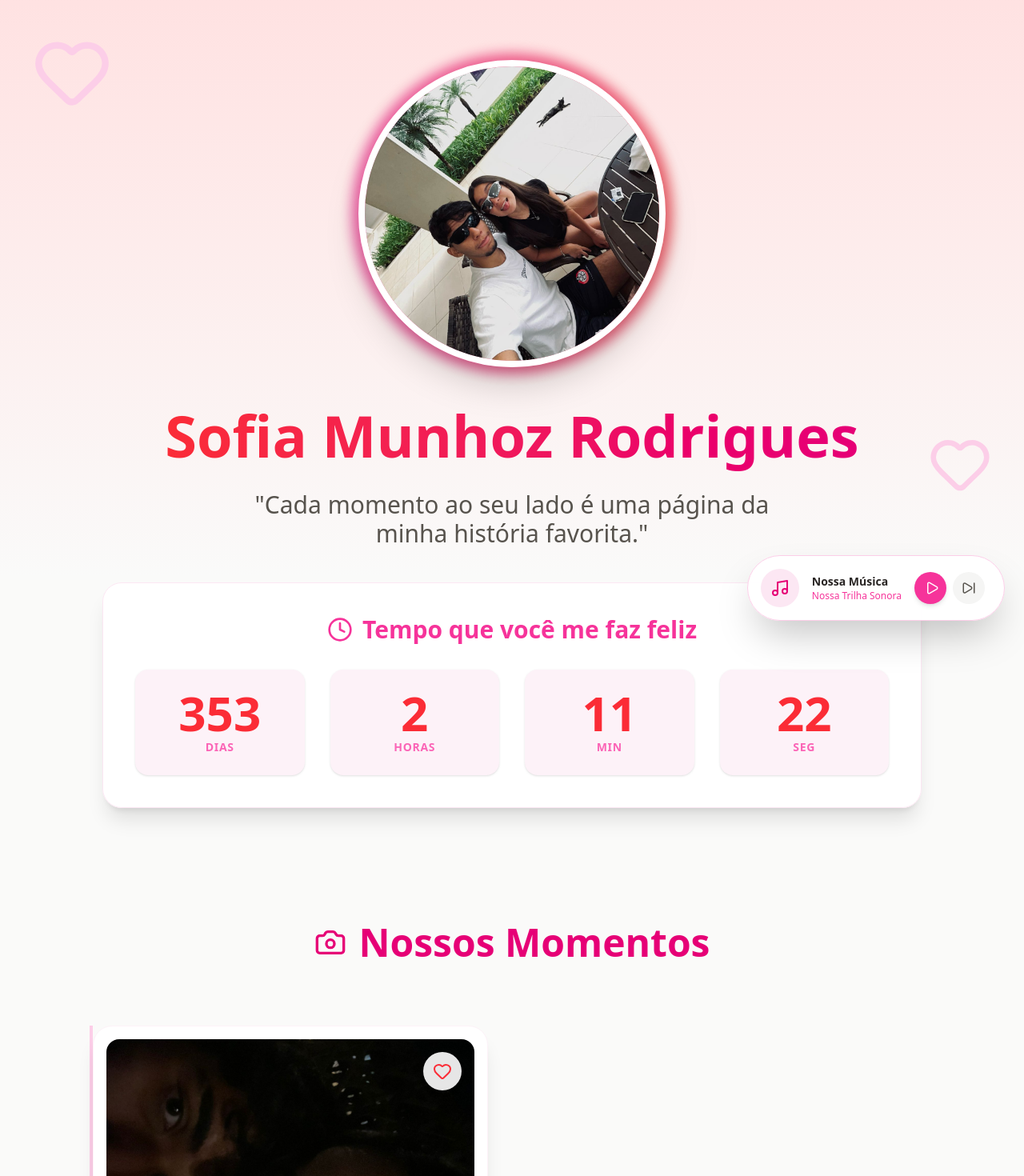
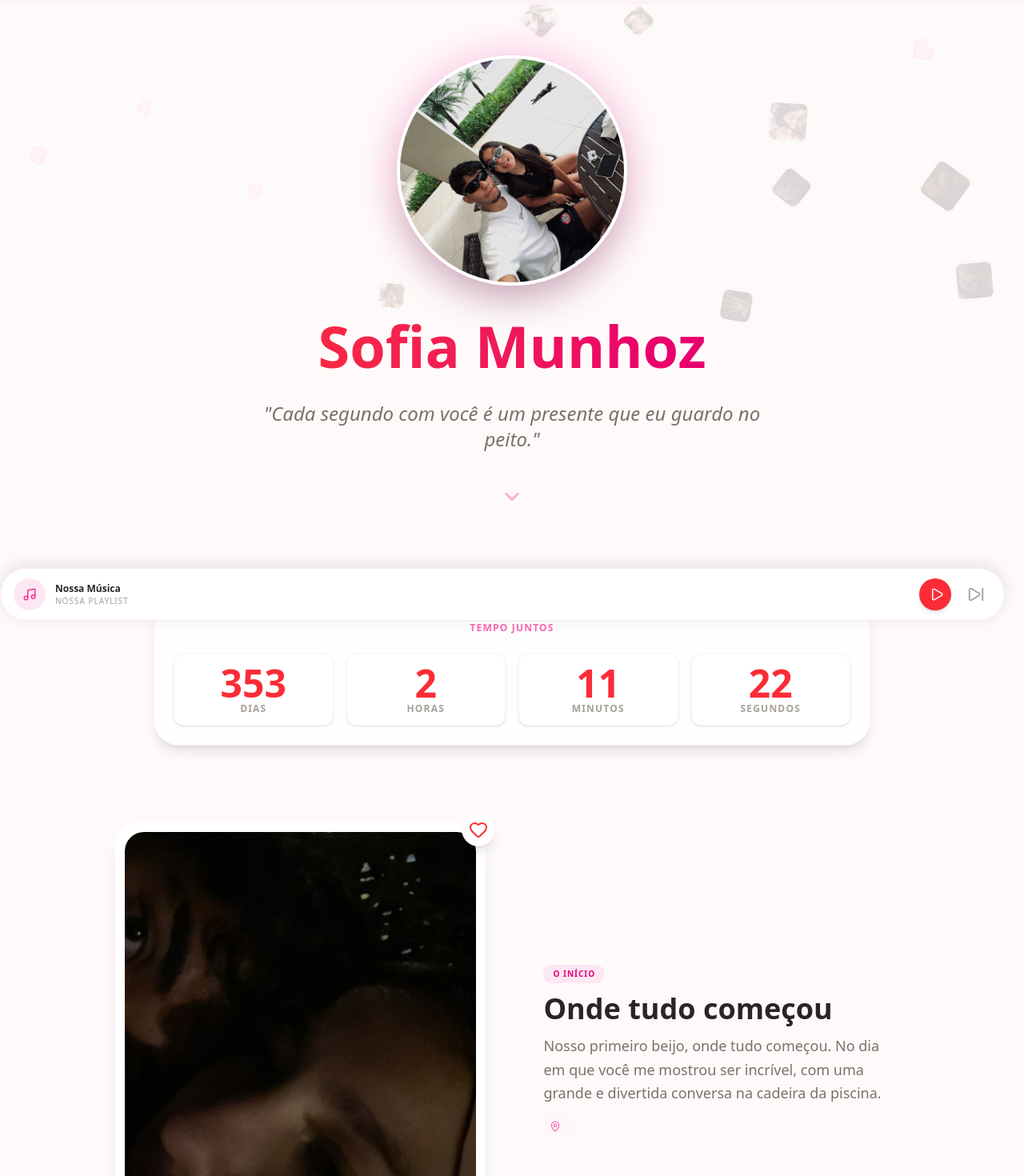
Before and after one commit to Kazo-Kanojo/projeto_namorada, a React (Vite) app: page / in a window 1280 px wide. Shown: the top 1470 px of the page at 80% size. Built offline with nearby package versions, Linux system fonts and the light colour scheme.

Commit message:
alteradno o ux de algumas coisas

```diff
--- a/src/App.jsx
+++ b/src/App.jsx
@@ -1,17 +1,18 @@
-import { useState, useEffect, useRef } from 'react'
-import { Heart, Trophy, Music, Play, Pause, SkipForward, Clock, Camera,  ChevronLeft } from 'lucide-react'
+import { useState, useEffect, useRef, useMemo } from 'react'
+import { Heart, Music, Play, Pause, SkipForward, Clock, Camera, ChevronLeft, Sparkles, MapPin } from 'lucide-react'
 
 // --- CONFIGURAÇÕES DO CASAL ---
 const DATA_INICIO_NAMORO = new Date("2025-02-16T00:00:00");
 
-// 2. Playlist de músicas
 const PLAYLIST = [
   { title: "Nossa Música", url: "/musica1.mp3" },
   { title: "Obrigado por me esperar", url: "/musica2.mp3" },
   { title: "Te amo", url: "/musica3.mp3" }
 ];
 
-// 3. Dados da Jornada
+
+
+
 const JORNADA = [
   {
     data: "O Início",
@@ -85,234 +86,297 @@ const JORNADA = [
   },
 ];
 
+// Componente de Chuva Otimizado para Mobile
+const RainEffect = ({ images }) => {
+  const particles = useMemo(() => {
+    return [...Array(12)].map((_, i) => ({
+      id: i,
+      left: `${Math.random() * 100}%`,
+      delay: `${Math.random() * 5}s`,
+      duration: `${10 + Math.random() * 10}s`,
+      size: Math.random() * (50 - 30) + 30, // Tamanho menor no mobile
+      img: images[i % images.length].foto,
+      type: i % 3 === 0 ? 'heart' : 'photo'
+    }));
+  }, [images]);
+
+  return (
+    <div className="fixed inset-0 pointer-events-none overflow-hidden z-0">
+      {particles.map(p => (
+        <div
+          key={p.id}
+          className="absolute animate-fall opacity-15"
+          style={{
+            left: p.left,
+            animationDelay: p.delay,
+            animationDuration: p.duration,
+            top: '-100px'
+          }}
+        >
+          {p.type === 'heart' ? (
+            <Heart size={p.size / 1.5} className="text-pink-300 fill-pink-200" />
+          ) : (
+            <img
+              src={p.img}
+              style={{ width: p.size, height: p.size }}
+              className="rounded-lg object-cover border border-white shadow-sm"
+              alt=""
+            />
+          )}
+        </div>
+      ))}
+    </div>
+  );
+};
+
 function App() {
   const [tempoJuntos, setTempoJuntos] = useState({ dias: 0, horas: 0, minutos: 0, segundos: 0 });
   const [isPlaying, setIsPlaying] = useState(false);
   const [currentSongIndex, setCurrentSongIndex] = useState(0);
   const audioRef = useRef(new Audio(PLAYLIST[0].url));
-  const [noButtonPos, setNoButtonPos] = useState({ top: '0', left: '0', position: 'static' });
+  const [noButtonPos, setNoButtonPos] = useState({ top: 'auto', left: 'auto', position: 'relative' });
   const [aceitou, setAceitou] = useState(false);
+  const [scrollProgress, setScrollProgress] = useState(0);
 
-  // Efeito do Contador
+  useEffect(() => {
+    const handleScroll = () => {
+      const totalScroll = document.documentElement.scrollHeight - window.innerHeight;
+      const currentProgress = (window.scrollY / totalScroll) * 100;
+      setScrollProgress(currentProgress);
+    };
+    window.addEventListener("scroll", handleScroll);
+    return () => window.removeEventListener("scroll", handleScroll);
+  }, []);
+
   useEffect(() => {
     const timer = setInterval(() => {
       const agora = new Date();
       const diferenca = agora - DATA_INICIO_NAMORO;
-      const dias = Math.floor(diferenca / (1000 * 60 * 60 * 24));
-      const horas = Math.floor((diferenca / (1000 * 60 * 60)) % 24);
-      const minutos = Math.floor((diferenca / 1000 / 60) % 60);
-      const segundos = Math.floor((diferenca / 1000) % 60);
-      setTempoJuntos({ dias, horas, minutos, segundos });
+      setTempoJuntos({
+        dias: Math.floor(diferenca / (1000 * 60 * 60 * 24)),
+        horas: Math.floor((diferenca / (1000 * 60 * 60)) % 24),
+        minutos: Math.floor((diferenca / 1000 / 60) % 60),
+        segundos: Math.floor((diferenca / 1000) % 60)
+      });
     }, 1000);
     return () => clearInterval(timer);
   }, []);
 
-  // Controle de Música
-  useEffect(() => {
-    audioRef.current.src = PLAYLIST[currentSongIndex].url;
-    if (isPlaying) {
-      audioRef.current.play().catch(e => console.log("Clique para tocar"));
-    }
-  }, [currentSongIndex]);
-
   const togglePlay = () => {
-    if (isPlaying) {
-      audioRef.current.pause();
+    if(isPlaying) {
+        audioRef.current.pause();
     } else {
-      audioRef.current.play();
+        audioRef.current.play().catch(e => console.log("Interação necessária"));
     }
     setIsPlaying(!isPlaying);
   };
 
   const nextSong = () => {
+    setIsPlaying(false);
     setCurrentSongIndex((prev) => (prev + 1) % PLAYLIST.length);
+    setTimeout(() => {
+        audioRef.current.src = PLAYLIST[(currentSongIndex + 1) % PLAYLIST.length].url;
+        audioRef.current.play();
+        setIsPlaying(true);
+    }, 100);
   };
 
-  // Botão fujão
   const fogeBotao = (e) => {
-    const x = Math.random() * (window.innerWidth - 150);
-    const y = Math.random() * (window.innerHeight - 150);
-    setNoButtonPos({ position: 'absolute', top: `${y}px`, left: `${x}px` });
+    // Cálculo seguro para mobile (evita sair da tela)
+    const buttonWidth = 100;
+    const buttonHeight = 50;
+    const maxWidth = window.innerWidth - buttonWidth - 20;
+    const maxHeight = window.innerHeight - buttonHeight - 20;
+
+    const x = Math.max(20, Math.random() * maxWidth);
+    const y = Math.max(20, Math.random() * maxHeight);
+
+    setNoButtonPos({ position: 'fixed', top: `${y}px`, left: `${x}px`, zIndex: 50 });
   };
 
   if (aceitou) {
     return (
-      <div className="min-h-screen flex flex-col items-center justify-center bg-pink-100 text-center p-6 animate-fade-in">
-        <h1 className="text-4xl md:text-6xl font-bold text-red-600 mb-6 animate-bounce">EU TE AMO MUITO! ❤️</h1>
-        <p className="text-xl md:text-2xl text-pink-800 mb-8 max-w-lg">Prometo te fazer a mulher mais feliz do mundo, todos os dias.</p>
-        <div className="relative group">
-             <img src="/foto_favorita.jpeg" alt="Nós" className="w-72 h-72 md:w-96 md:h-96 object-cover rounded-full border-8 border-white shadow-2xl transform group-hover:scale-105 transition duration-500" />
-             <Heart className="absolute bottom-4 right-10 text-red-500 fill-red-500 w-16 h-16 md:w-24 md:h-24 animate-ping" />
-
+      <div className="min-h-screen flex flex-col items-center justify-center bg-pink-50 text-center p-4 animate-in fade-in duration-700">
+        <h1 className="text-4xl md:text-6xl font-bold text-red-600 mb-6 animate-bounce">PARA SEMPRE NÓS! ❤️</h1>
+        <p className="text-stone-600 mb-8 max-w-md">Prometo te fazer a mulher mais feliz desse mundo.</p>
+        <div className="relative">
+          <img src="/foto_favorita.jpeg" className="w-64 h-64 md:w-96 md:h-96 object-cover rounded-full border-8 border-white shadow-2xl" />
+          <Sparkles className="absolute -top-4 -right-4 text-yellow-400 animate-pulse" size={40} />
         </div>
-        <div>
-          <button className='h-15 cursor-pointer'>
-            <ChevronLeft size={50}
-            onClick={() =>{setAceitou(false)}}/>
-          </button>
-        </div>
+        <button onClick={() => setAceitou(false)} className="mt-12 px-6 py-2 rounded-full bg-white shadow-md text-pink-500 flex items-center gap-2 hover:bg-pink-50 transition-colors">
+          <ChevronLeft size={20} /> Rever nossa história
+        </button>
       </div>
     );
   }
 
   return (
-    <div className="min-h-screen bg-stone-50 text-stone-800 font-sans pb-24 overflow-x-hidden">
+    <div className="min-h-screen bg-[#fffafa] text-stone-800 font-sans selection:bg-pink-100 overflow-x-hidden pb-24">
 
-      {/* --- HERO SECTION --- */}
-      <header className="flex flex-col items-center justify-center min-h-[90vh] bg-gradient-to-b from-red-100 to-stone-50 p-4 relative overflow-hidden">
-        {/* Decoração de fundo */}
-        <div className="absolute top-10 left-10 text-pink-200 animate-pulse hidden md:block"><Heart size={100} /></div>
-        <div className="absolute bottom-20 right-10 text-pink-200 animate-bounce delay-700 hidden md:block"><Heart size={80} /></div>
+      {/* BARRA DE PROGRESSO */}
+      <div className="fixed top-0 left-0 w-full h-1.5 z-[100] bg-pink-50">
+        <div
+          className="h-full bg-gradient-to-r from-red-400 to-pink-500 transition-all duration-150"
+          style={{ width: `${scrollProgress}%` }}
+        />
+      </div>
 
-        <div className="relative z-10 group mt-10">
-          <div className="absolute -inset-2 bg-gradient-to-r from-pink-600 to-red-600 rounded-full blur opacity-60 group-hover:opacity-100 transition duration-1000 group-hover:duration-200"></div>
-          {/* AUMENTADO AQUI: w-64 h-64 no mobile, w-96 h-96 no desktop */}
-          <img
-            src="/foto_favorita.jpeg"
-            alt="Casal"
-            className="relative w-64 h-64 md:w-96 md:h-96 rounded-full object-cover border-8 border-white shadow-2xl transform transition duration-500 hover:scale-105"
-          />
+      <RainEffect images={JORNADA} />
+
+      {/* HERO SECTION */}
+      <header className="relative min-h-[90vh] flex flex-col items-center justify-center p-4 text-center">
+        <div className="z-10 space-y-6">
+          <div className="relative inline-block group">
+            <div className="absolute -inset-2 bg-pink-300 rounded-full blur-xl opacity-30 animate-pulse"></div>
+            <img
+              src="/foto_favorita.jpeg"
+              className="relative w-48 h-48 md:w-72 md:h-72 rounded-full object-cover border-4 border-white shadow-2xl transition-transform duration-500 hover:scale-105"
+            />
+          </div>
+          <h1 className="text-4xl md:text-7xl font-bold text-transparent bg-clip-text bg-gradient-to-r from-red-500 to-pink-600 px-2 leading-tight">
+            Sofia Munhoz
+          </h1>
+          <p className="text-base md:text-2xl text-stone-500 font-light italic max-w-xs md:max-w-2xl mx-auto">
+            "Cada segundo com você é um presente que eu guardo no peito."
+          </p>
+          <div className="pt-8 animate-bounce text-pink-300">
+            <ChevronLeft className="-rotate-90 mx-auto" size={30} />
+          </div>
         </div>
-
-        <h1 className="text-4xl md:text-7xl font-bold text-transparent bg-clip-text bg-gradient-to-r from-red-500 to-pink-600 mt-10 mb-6 text-center leading-tight">
-          Sofia Munhoz Rodrigues
-        </h1>
-        <p className="text-lg md:text-3xl text-stone-600 max-w-3xl text-center font-light px-4">
-          "Cada momento ao seu lado é uma página da minha história favorita."
-        </p>
       </header>
 
-      {/* --- CONTADOR --- */}
-      <section className="py-12 px-4 flex justify-center -mt-10 relative z-20">
-        <div className="bg-white/90 backdrop-blur-md p-6 md:p-10 rounded-3xl shadow-xl text-center border border-pink-100 max-w-5xl w-full">
-          <h2 className="text-2xl md:text-3xl font-semibold text-pink-500 mb-8 flex items-center justify-center gap-3">
-            <Clock className="animate-spin-slow w-8 h-8" /> Tempo que você me faz feliz
-          </h2>
-          <div className="grid grid-cols-2 md:grid-cols-4 gap-4 md:gap-8 text-stone-700">
-            <div className="bg-pink-50 p-6 rounded-2xl shadow-sm transform hover:-translate-y-1 transition"><span className="text-3xl md:text-6xl font-bold text-red-500 block">{tempoJuntos.dias}</span><span className="text-xs md:text-sm uppercase tracking-wider font-bold text-pink-400">Dias</span></div>
-            <div className="bg-pink-50 p-6 rounded-2xl shadow-sm transform hover:-translate-y-1 transition"><span className="text-3xl md:text-6xl font-bold text-red-500 block">{tempoJuntos.horas}</span><span className="text-xs md:text-sm uppercase tracking-wider font-bold text-pink-400">Horas</span></div>
-            <div className="bg-pink-50 p-6 rounded-2xl shadow-sm transform hover:-translate-y-1 transition"><span className="text-3xl md:text-6xl font-bold text-red-500 block">{tempoJuntos.minutos}</span><span className="text-xs md:text-sm uppercase tracking-wider font-bold text-pink-400">Min</span></div>
-            <div className="bg-pink-50 p-6 rounded-2xl shadow-sm transform hover:-translate-y-1 transition"><span className="text-3xl md:text-6xl font-bold text-red-500 block">{tempoJuntos.segundos}</span><span className="text-xs md:text-sm uppercase tracking-wider font-bold text-pink-400">Seg</span></div>
+      {/* CONTADOR - Grid Responsivo (2x2 Mobile, 4x1 Desktop) */}
+      <section className="py-8 px-4 relative z-10">
+        <div className="max-w-4xl mx-auto bg-white/80 backdrop-blur-md p-6 rounded-[2rem] shadow-lg border border-pink-50">
+          <h2 className="text-center text-xs font-bold uppercase tracking-widest text-pink-400 mb-6">Tempo juntos</h2>
+          <div className="grid grid-cols-2 md:grid-cols-4 gap-4">
+            {Object.entries(tempoJuntos).map(([unit, value]) => (
+              <div key={unit} className="text-center bg-white p-3 rounded-xl shadow-sm border border-pink-50">
+                <div className="text-2xl md:text-5xl font-bold text-red-500">{value}</div>
+                <div className="text-[10px] md:text-xs uppercase tracking-widest font-bold text-stone-400">{unit}</div>
+              </div>
+            ))}
           </div>
         </div>
       </section>
 
-      {/* --- NOSSA JORNADA (TIMELINE COM FOTOS GRANDES) --- */}
-      <section className="max-w-6xl mx-auto py-24 px-4 md:px-8">
-        <h2 className="text-4xl md:text-5xl font-bold text-center text-pink-600 mb-20 flex items-center justify-center gap-4">
-          <Camera className="w-10 h-10" /> Nossos Momentos
-        </h2>
+      {/* JORNADA - Layout Coluna Única (Mobile First) */}
+      <section className="max-w-5xl mx-auto py-16 px-4 space-y-20 relative z-10">
+        {JORNADA.map((item, index) => (
+          // No mobile: sempre coluna. No desktop (md): alterna lados
+          <div key={index} className={`flex flex-col ${index % 2 === 0 ? 'md:flex-row' : 'md:flex-row-reverse'} items-center gap-6 md:gap-16`}>
 
-        <div className="relative border-l-4 border-pink-200 ml-4 md:ml-1/2 space-y-20">
-          {JORNADA.map((item, index) => (
-            <div key={index} className={`relative pl-8 md:pl-0 flex flex-col md:flex-row items-center ${index % 2 === 0 ? 'md:flex-row-reverse' : ''} gap-10 group`}>
-
-              {/* Marcador da Timeline */}
-              <div className="absolute left-[-14px] md:left-1/2 md:ml-[-14px] bg-white border-4 border-pink-500 w-7 h-7 rounded-full z-10 group-hover:scale-150 transition-transform duration-300 shadow-md"></div>
-
-              <div className="hidden md:block w-1/2"></div>
-
-              {/* Card de Conteúdo */}
-              <div className="bg-white p-4 rounded-3xl shadow-xl border border-pink-50 hover:shadow-2xl transition-all duration-300 w-full md:w-[calc(50%-2.5rem)] hover:-translate-y-2 flex flex-col">
-
-                {/* Área da Foto - AUMENTADA */}
-                {/* h-64 no mobile, h-96 no desktop */}
-                <div className="relative h-64 md:h-96 w-full overflow-hidden rounded-2xl mb-6 bg-stone-100">
+            {/* Card da Foto */}
+            <div className="w-full md:w-1/2 group">
+              <div className="relative bg-white p-3 rounded-[2rem] shadow-xl transform transition duration-500 hover:scale-[1.02]">
+                <div className="aspect-[4/5] rounded-[1.5rem] overflow-hidden bg-stone-100">
                   <img
                     src={item.foto}
+                    className="w-full h-full object-cover"
                     alt={item.titulo}
-                    className="w-full h-full object-cover transition-transform duration-700 group-hover:scale-105"
-                    onError={(e) => {e.target.src = "https://via.placeholder.com/600x800?text=Foto+Aqui"}}
+                    loading="lazy"
                   />
-                  <div className="absolute top-4 right-4 bg-white/90 backdrop-blur-sm p-3 rounded-full shadow-md">
-                    {item.icone}
-                  </div>
                 </div>
-
-                <div className="px-2 pb-2">
-                  <div className="flex items-center gap-3 mb-3">
-                    <span className="text-sm font-bold text-white bg-pink-400 px-4 py-1 rounded-full shadow-sm">{item.data}</span>
-                  </div>
-                  <h3 className="text-2xl md:text-3xl font-bold text-stone-800 mb-3">{item.titulo}</h3>
-                  <p className="text-stone-600 text-base md:text-lg leading-relaxed">{item.descricao}</p>
+                <div className="absolute -top-3 -right-3 bg-white p-2 rounded-full shadow-lg border border-pink-50">
+                  {item.icone}
                 </div>
               </div>
             </div>
-          ))}
+
+            {/* Textos */}
+            <div className="w-full md:w-1/2 text-center md:text-left space-y-3 px-2">
+              <div className="flex flex-col md:flex-row items-center md:items-start gap-2">
+                <span className="bg-pink-100 text-pink-600 px-3 py-1 rounded-full text-[10px] font-bold uppercase tracking-widest">
+                    {item.data}
+                </span>
+              </div>
+              <h3 className="text-2xl md:text-4xl font-bold text-stone-800">{item.titulo}</h3>
+              <p className="text-sm md:text-lg text-stone-500 leading-relaxed font-light">{item.descricao}</p>
+              <div className="flex items-center justify-center md:justify-start gap-2 text-pink-400 text-xs italic bg-pink-50/50 p-2 rounded-lg inline-flex">
+                <MapPin size={14} /> <span>{item.detalhe}</span>
+              </div>
+            </div>
+
+          </div>
+        ))}
+      </section>
+
+      {/* O PEDIDO */}
+      <section className="min-h-[80vh] flex flex-col items-center justify-center px-4 relative z-10 bg-gradient-to-t from-pink-100 to-transparent">
+        <div className="bg-white/90 backdrop-blur-xl p-8 md:p-16 rounded-[2.5rem] shadow-2xl text-center max-w-2xl w-full border-2 border-white mb-20">
+          <Heart className="mx-auto mb-6 text-red-500 animate-pulse" size={50} />
+          <h2 className="text-2xl md:text-5xl font-bold text-stone-800 mb-10 leading-snug">
+            Sofia, aceita fazer de todos os meus dias os mais felizes?
+          </h2>
+
+          <div className="flex flex-col md:flex-row justify-center items-center gap-4 w-full">
+            <button
+              onClick={() => setAceitou(true)}
+              className="w-full md:w-auto px-10 py-4 bg-red-500 text-white text-lg font-bold rounded-xl shadow-lg hover:bg-red-600 hover:scale-105 transition-all active:scale-95"
+            >
+              SIM! ❤️
+            </button>
+            <button
+              onClick={fogeBotao}
+              onMouseEnter={fogeBotao}
+              style={{ position: noButtonPos.position, top: noButtonPos.top, left: noButtonPos.left, zIndex: noButtonPos.zIndex }}
+              className="w-full md:w-auto px-10 py-4 bg-stone-200 text-stone-500 text-lg font-medium rounded-xl hover:bg-stone-300 transition-all"
+            >
+              Não...
+            </button>
+          </div>
         </div>
       </section>
 
-      <section className="min-h-[40vh] flex flex-col items-center justify-center py-10 px-4 text-center">
-          <h1 className='text-3xl md:text-5xl font-bold text-pink-700 mb-6'>Esses são apenas alguns dos momentos...</h1>
-          <p className="text-xl text-stone-500 mb-8">Mas o melhor ainda está por vir.</p>
-          <Heart className='w-24 h-24 text-pink-500 animate-pulse'/>
-      </section>
+      {/* PLAYER MOBILE/DESKTOP */}
+      {/* Barra fixa no rodapé para mobile, flutuante para desktop */}
+      <div className="fixed bottom-0 left-0 w-full md:w-auto md:bottom-6 md:right-6 z-[100]">
+        <div className="bg-white/95 backdrop-blur-xl border-t md:border border-pink-100 p-3 md:rounded-full shadow-[0_-4px_20px_rgba(0,0,0,0.1)] flex items-center justify-between md:gap-4 px-6 md:px-4">
 
-      {/* --- O GRANDE PEDIDO --- */}
-      <section className="min-h-[80vh] flex flex-col items-center justify-center py-20 px-4 bg-gradient-to-t from-pink-200 via-pink-50 to-white relative overflow-hidden">
-        <div className="absolute inset-0 bg-[url('https://www.transparenttextures.com/patterns/hearts.png')] opacity-10"></div>
+          <div className="flex items-center gap-3 overflow-hidden">
+             <div className={`w-10 h-10 rounded-full bg-pink-100 flex items-center justify-center flex-shrink-0 ${isPlaying ? 'animate-spin-slow' : ''}`}>
+                <Music size={18} className="text-pink-500" />
+             </div>
+             <div className="flex flex-col max-w-[150px]">
+                <span className="text-xs font-bold text-stone-800 truncate">{PLAYLIST[currentSongIndex].title}</span>
+                <span className="text-[10px] text-stone-400 uppercase tracking-widest">Nossa Playlist</span>
+             </div>
+          </div>
 
-        <h2 className="text-4xl md:text-7xl font-bold text-red-500 mb-12 text-center drop-shadow-sm relative z-10">
-          Uma última pergunta...
-        </h2>
+          <div className="flex items-center gap-3">
+             <button onClick={togglePlay} className="w-10 h-10 flex items-center justify-center bg-red-500 text-white rounded-full shadow-md active:scale-90 transition-transform">
+               {isPlaying ? <Pause size={18} /> : <Play size={18} className="ml-1" />}
+             </button>
+             <button onClick={nextSong} className="text-stone-400 hover:text-red-500 p-2">
+               <SkipForward size={22} />
+             </button>
+          </div>
 
-        <div className="bg-white/90 backdrop-blur-md p-8 md:p-16 rounded-[3rem] shadow-2xl text-center max-w-3xl w-full border-4 border-pink-100 relative z-10">
-          <p className="text-3xl md:text-5xl text-stone-700 font-medium mb-16 leading-relaxed">
-            Sofia, você aceita <br/>
-            <span className="font-extrabold text-pink-600">namorar comigo</span>?
-          </p>
-
-          <div className="flex flex-col md:flex-row justify-center items-center gap-6 md:gap-12">
-            <button
-              onClick={() => setAceitou(true)}
-              className="w-full md:w-auto bg-green-500 hover:bg-green-600 text-white text-2xl font-bold py-6 px-16 rounded-full shadow-xl transform hover:scale-110 transition-all duration-200 hover:shadow-green-200/50"
-            >
-              SIM, CLARO!
-            </button>
-
-            <button
-              style={{ position: noButtonPos.position, top: noButtonPos.top, left: noButtonPos.left }}
-              onMouseEnter={fogeBotao}
-              onClick={fogeBotao}
-              className="w-full md:w-auto bg-stone-300 text-stone-500 text-2xl font-bold py-6 px-16 rounded-full shadow-inner cursor-not-allowed transition-all duration-100 mt-4 md:mt-0"
-            >
-              NÃO
-            </button>
-          </div>
-          <p className="mt-10 text-base text-stone-400 italic opacity-60">(Tente clicar no não... 👀)</p>
-        </div>
-      </section>
-
-      {/* --- PLAYER DE MÚSICA FLUTUANTE --- */}
-      <div className="fixed bottom-6 right-6 z-50 animate-bounce-slow">
-        <div className="bg-white/90 backdrop-blur-xl p-4 rounded-full shadow-2xl border border-pink-200 flex items-center gap-4 pr-6">
-          <div className={`bg-pink-100 p-3 rounded-full ${isPlaying ? 'animate-spin-slow' : ''}`}>
-            <Music className="w-6 h-6 text-pink-600" />
-          </div>
-          <div className="hidden md:block">
-            <p className="text-sm font-bold text-stone-800 max-w-[150px] truncate">{PLAYLIST[currentSongIndex].title}</p>
-            <p className="text-xs text-pink-500">Nossa Trilha Sonora</p>
-          </div>
-          <div className="flex gap-2">
-            <button
-              onClick={togglePlay}
-              className="w-10 h-10 flex items-center justify-center bg-pink-500 hover:bg-pink-600 text-white rounded-full transition-colors shadow-md"
-            >
-              {isPlaying ? <Pause size={18} /> : <Play size={18} className="ml-1" />}
-            </button>
-            <button
-              onClick={nextSong}
-              className="w-10 h-10 flex items-center justify-center bg-stone-100 hover:bg-stone-200 text-stone-600 rounded-full transition-colors"
-            >
-              <SkipForward size={18} />
-            </button>
-          </div>
         </div>
       </div>
 
+      <style dangerouslySetInnerHTML={{ __html: `
+        @keyframes fall {
+          0% { transform: translateY(0) rotate(0deg); opacity: 0; }
+          10% { opacity: 0.15; }
+          90% { opacity: 0.15; }
+          100% { transform: translateY(110vh) rotate(360deg); opacity: 0; }
+        }
+        .animate-fall {
+          animation-name: fall;
+          animation-timing-function: linear;
+          animation-iteration-count: infinite;
+        }
+        .animate-spin-slow {
+          animation: spin 8s linear infinite;
+        }
+        @keyframes spin {
+          from { transform: rotate(0deg); }
+          to { transform: rotate(360deg); }
+        }
+      `}} />
     </div>
   )
 }
 
-
 export default App
```
Also changed, not shown: 1 other file (tests, documents, lock files or other folders).
